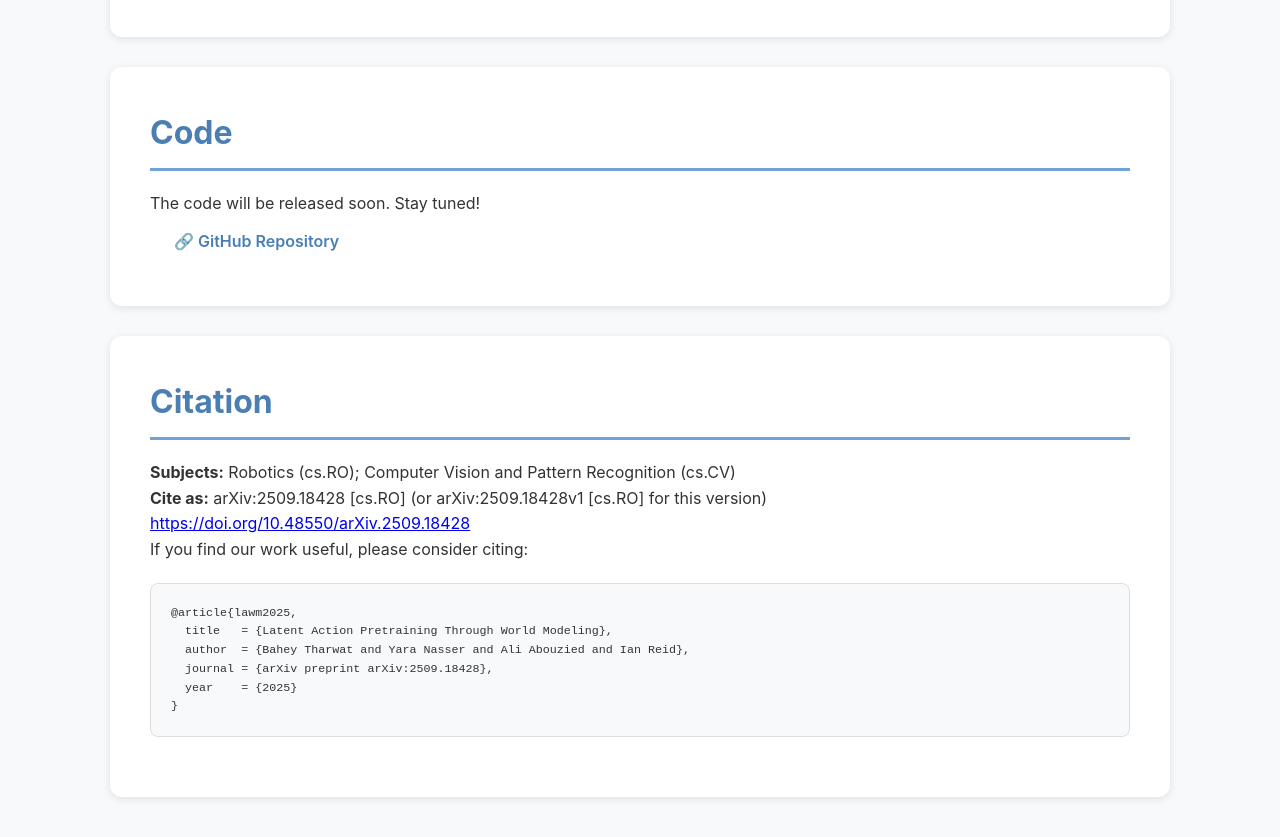
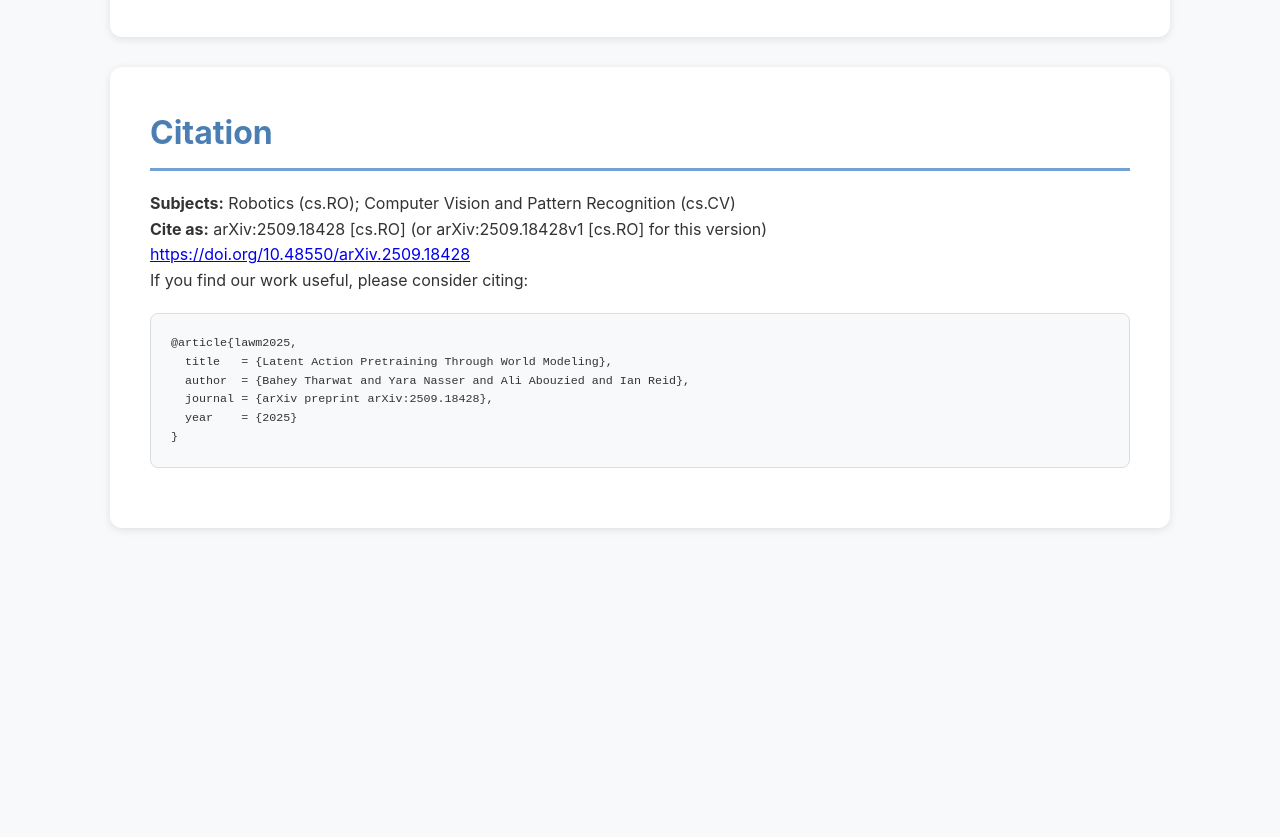
Before and after one commit to yaranasserr/lawm-paper, a plain HTML site: page index.html in a window 1280 px wide. Shown: the part 4525-5362 px from the top of the page. After the commit the page ends 5123 px from the top, so only its background shows below. Drawn offline with Linux system fonts and the light colour scheme.

Commit message:
Update index.html

```diff
--- a/index.html
+++ b/index.html
@@ -413,12 +413,6 @@
 
         </div>
 
-        <!-- Code and Implementation -->
-        <div class="section">
-            <h2>Code</h2>
-            <p>The code will be released soon. Stay tuned!</p>
-            <a href="https://github.com/yaranasserr/lawm" class="btn">🔗 GitHub Repository</a>
-        </div>
 
 <!-- Citation -->
 <div class="section" id="citation">
```
